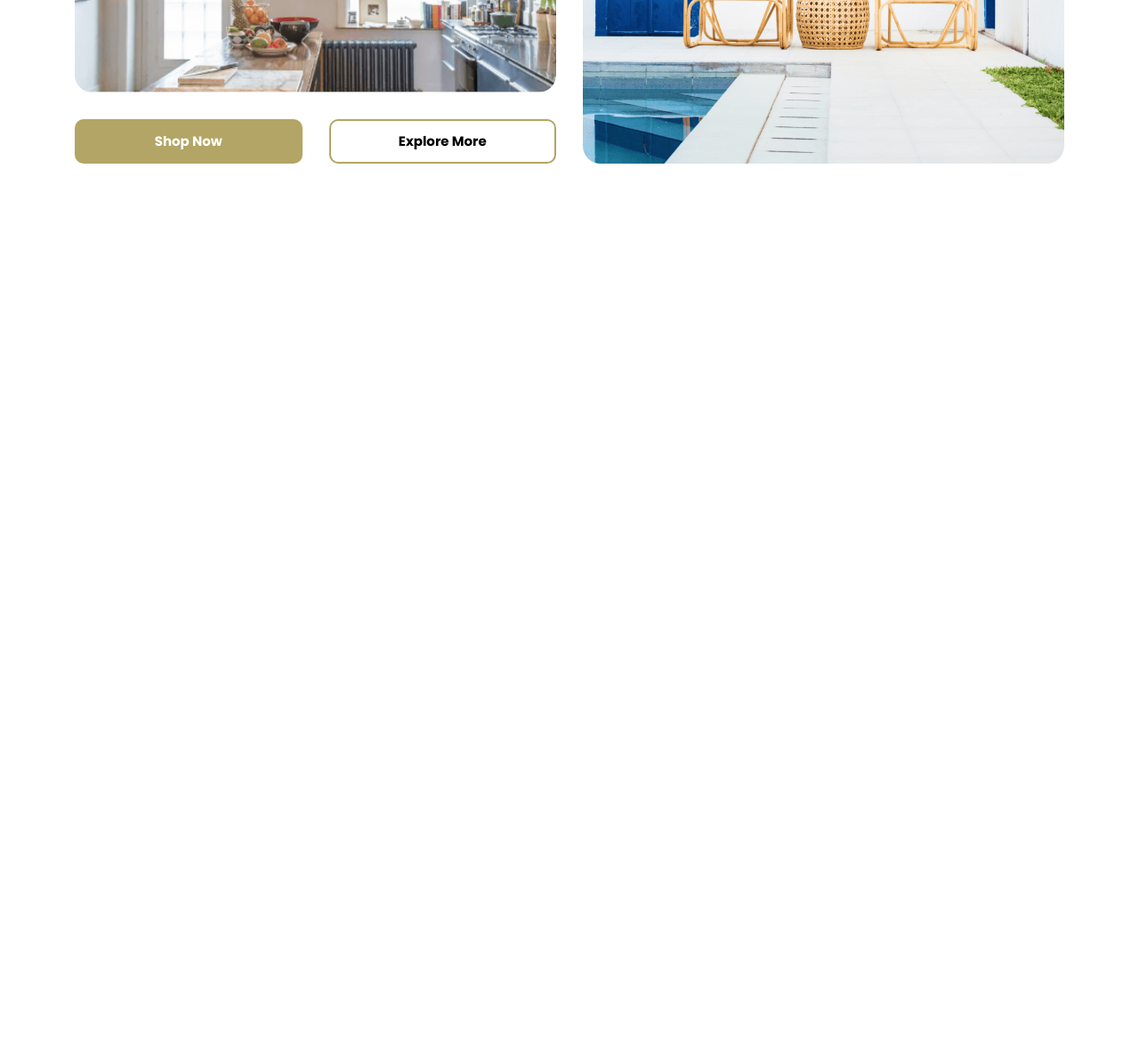
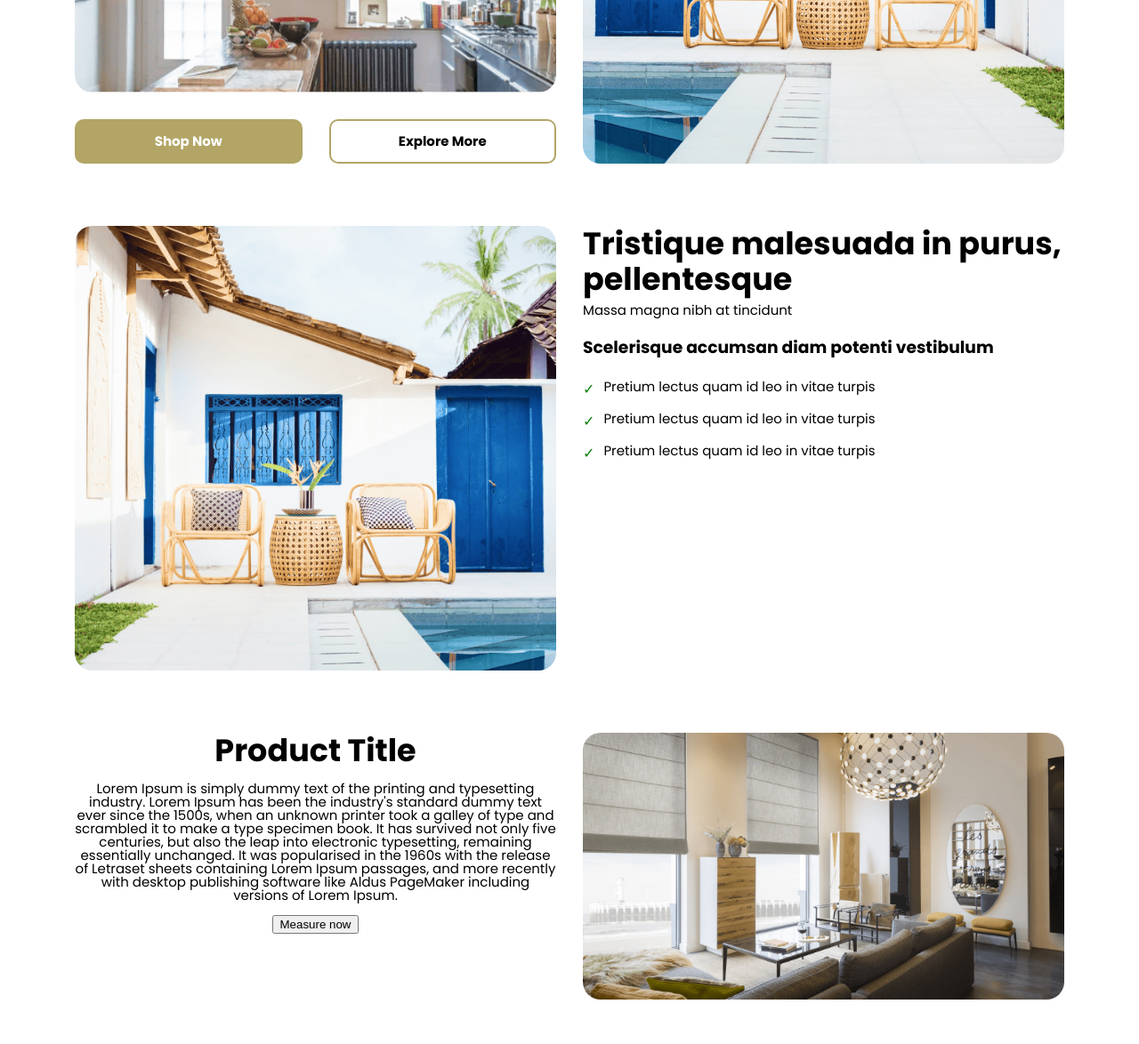
Before and after one commit to Raamdeluxe/blindsar, a website built with Vite: page index.html in a window 1280 px wide. Shown: the part 500-1674 px from the top of the page at 89% size. Before the commit the page ends 800 px from the top, so only its background shows below. Built offline with nearby package versions, Linux system fonts and the light colour scheme.

Commit message:
add usp and product section

```diff
--- a/index.css
+++ b/index.css
@@ -28,6 +28,7 @@ body {
 	justify-content: space-between;
 	padding: 20px;
 	margin: 0 5%;
+	max-width: 1440px;
 	position: relative;
 }
 
@@ -127,7 +128,6 @@ body {
 	display: flex;
 	gap: 30px;
 	padding: 20px;
-	justify-content: space-between;
 	margin: 0 5%;
 	max-width: 1440px;
 	flex-wrap: wrap;
@@ -139,7 +139,6 @@ body {
 	display: flex;
 	flex-direction: column;
 	gap: 30px;
-	max-width: 600px;
 	width: 100%;
 }
 
@@ -209,3 +208,139 @@ body {
 		height: 300px; /* adjust this value according to your needs */
 	}
 }
+
+/* usp-section */
+
+.usp-section {
+	display: flex;
+	column-gap: 30px;
+	padding: 50px 20px 20px 20px;
+	margin: 0 5%;
+	max-width: 1440px;
+	justify-content: space-between;
+}
+
+.usp-image-container {
+	width: 100%;
+	flex: 1;
+	max-width: 600px;
+	height: auto;
+}
+
+.usp-image {
+	background-image: url("./assets/usp_image.png");
+	background-size: cover;
+	background-repeat: no-repeat;
+	background-position: center;
+	height: 500px;
+	border-radius: 20px;
+	width: 100%;
+}
+
+.usp-content-container {
+	flex: 1;
+	width: 100%;
+}
+
+.usp-text-container h2 {
+	margin: 0;
+	font-weight: 700;
+	font-size: 35px;
+	line-height: 40px;
+	color: var(--dark-color);
+}
+
+.usp-text-container p,
+.usp-list p {
+	font-weight: 400;
+	font-size: 15px;
+	line-height: 30px;
+	color: var(--light-color);
+	margin: 0;
+}
+
+.usp-list {
+	display: flex;
+	gap: 10px;
+	margin: 0px;
+}
+
+.usp-icon {
+	margin: 10px 0px;
+	color: green;
+}
+
+@media screen and (max-width: 600px) {
+	.usp-section {
+		flex-direction: column-reverse;
+		gap: 30px;
+		flex-wrap: wrap;
+	}
+}
+
+/* product-section */
+.product-section {
+	max-width: 1440px;
+	margin: 0 5%;
+	display: flex;
+	padding: 50px 20px 50px 20px;
+	column-gap: 30px;
+	justify-content: space-between;
+}
+
+.text-container {
+	width: 100%;
+	text-align: center;
+}
+
+.text-container h3 {
+	font-weight: 700;
+	font-size: 35px;
+	line-height: 40px;
+	color: var(--dark-color);
+	margin: 0px;
+}
+
+.text-container p,
+.measureBtn {
+	font-weight: 400;
+	font-size: 15px;
+	color: var(--light-color);
+}
+
+.image-container {
+	width: 100%;
+	height: auto;
+}
+
+.image-product {
+	background-image: url("./assets/product.png");
+	background-repeat: no-repeat;
+	background-size: cover;
+	background-position: center;
+	height: 300px;
+	width: 100%;
+	border-radius: 20px;
+}
+
+@media screen and (max-width: 600px) {
+	.product-section {
+		flex-direction: column;
+		flex-wrap: wrap;
+		padding-bottom: 0px;
+	}
+
+	.text-container {
+		margin-bottom: 40px;
+	}
+
+	.measureBtn {
+		width: 50%;
+		border: 2px solid var(--button-color);
+		border-radius: 10px;
+		background-color: var(--button-color);
+		font-weight: 700;
+		line-height: var(--button-line-height);
+		color: black;
+	}
+}
--- a/index.html
+++ b/index.html
@@ -37,7 +37,7 @@
 			</div>
 		</nav>
 		<!-- top section -->
-		<div class="top-section">
+		<section class="top-section">
 			<div class="top-section-content01">
 				<div class="text-container">
 					<h1>
@@ -62,8 +62,55 @@
 					<div class="hero-image"></div>
 				</div>
 			</div>
-		</div>
+		</section>
 		<!-- usp section -->
+		<section class="usp-section">
+			<div class="usp-image-container">
+				<div class="usp-image"></div>
+			</div>
+			<div class="usp-content-container">
+				<div class="usp-text-container">
+					<h2>Tristique malesuada in purus, pellentesque</h2>
+					<p>Massa magna nibh at tincidunt</p>
+				</div>
+				<div class="usp-container">
+					<h3>Scelerisque accumsan diam potenti vestibulum</h3>
+					<div class="usp-list">
+						<div class="usp-icon">&#10003;</div>
+						<p class="usp-text">Pretium lectus quam id leo in vitae turpis</p>
+					</div>
+					<div class="usp-list">
+						<div class="usp-icon">&#10003;</div>
+						<p class="usp-text">Pretium lectus quam id leo in vitae turpis</p>
+					</div>
+					<div class="usp-list">
+						<div class="usp-icon">&#10003;</div>
+						<p class="usp-text">Pretium lectus quam id leo in vitae turpis</p>
+					</div>
+				</div>
+			</div>
+		</section>
+		<!-- product section -->
+		<section class="product-section">
+			<div class="text-container">
+				<h3>Product Title</h3>
+				<p>
+					Lorem Ipsum is simply dummy text of the printing and typesetting
+					industry. Lorem Ipsum has been the industry's standard dummy text ever
+					since the 1500s, when an unknown printer took a galley of type and
+					scrambled it to make a type specimen book. It has survived not only
+					five centuries, but also the leap into electronic typesetting,
+					remaining essentially unchanged. It was popularised in the 1960s with
+					the release of Letraset sheets containing Lorem Ipsum passages, and
+					more recently with desktop publishing software like Aldus PageMaker
+					including versions of Lorem Ipsum.
+				</p>
+				<button class="measure-button">Measure now</button>
+			</div>
+			<div class="image-container">
+				<div class="image-product"></div>
+			</div>
+		</section>
 		<script src="./src/hamburger.js"></script>
 	</body>
 </html>
```
Also changed, not shown: assets/product.png (added), assets/usp_image.png (added).
